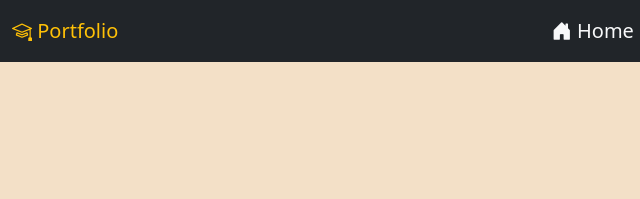
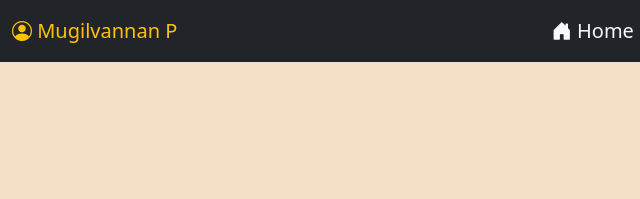
Before and after one commit to P-MUGILVANNAN/mugil-portfolio, a plain HTML site: page index.html in a window 1280 px wide. Shown: the top 199 px of the page, 0-640 px from the left. Drawn offline with nearby package versions, Linux system fonts and the light colour scheme.

Commit message:
change navbar name and add icons

```diff
--- a/index.html
+++ b/index.html
@@ -4,7 +4,7 @@
 <head>
     <meta charset="UTF-8">
     <meta name="viewport" content="width=device-width, initial-scale=1.0">
-    <title>Mugilvannan P</title>
+    <title>Mugilvannan Portfolio</title>
     <link rel="icon" href="https://mugilvannan1223.netlify.app/assets/images/Mugilvannan.jpg">
     <link href="https://cdn.jsdelivr.net/npm/bootstrap@5.3.5/dist/css/bootstrap.min.css" rel="stylesheet">
     <script src="https://cdn.jsdelivr.net/npm/bootstrap@5.3.5/dist/js/bootstrap.bundle.min.js"></script>
@@ -17,7 +17,7 @@
     <!-- Navbar -->
     <nav class="navbar navbar-expand-lg bg-dark">
         <div class="container-fluid fs-5">
-            <a class="navbar-brand text-warning" href="#"><i class="bi bi-mortarboard"></i> Portfolio</a>
+            <a class="navbar-brand text-warning" href="#"><i class="bi bi-person-circle"></i> Mugilvannan P</a>
             <button class="navbar-toggler bg-warning" type="button" data-bs-toggle="collapse"
                 data-bs-target="#navbarSupportedContent" aria-controls="navbarSupportedContent" aria-expanded="false"
                 aria-label="Toggle navigation">
```
